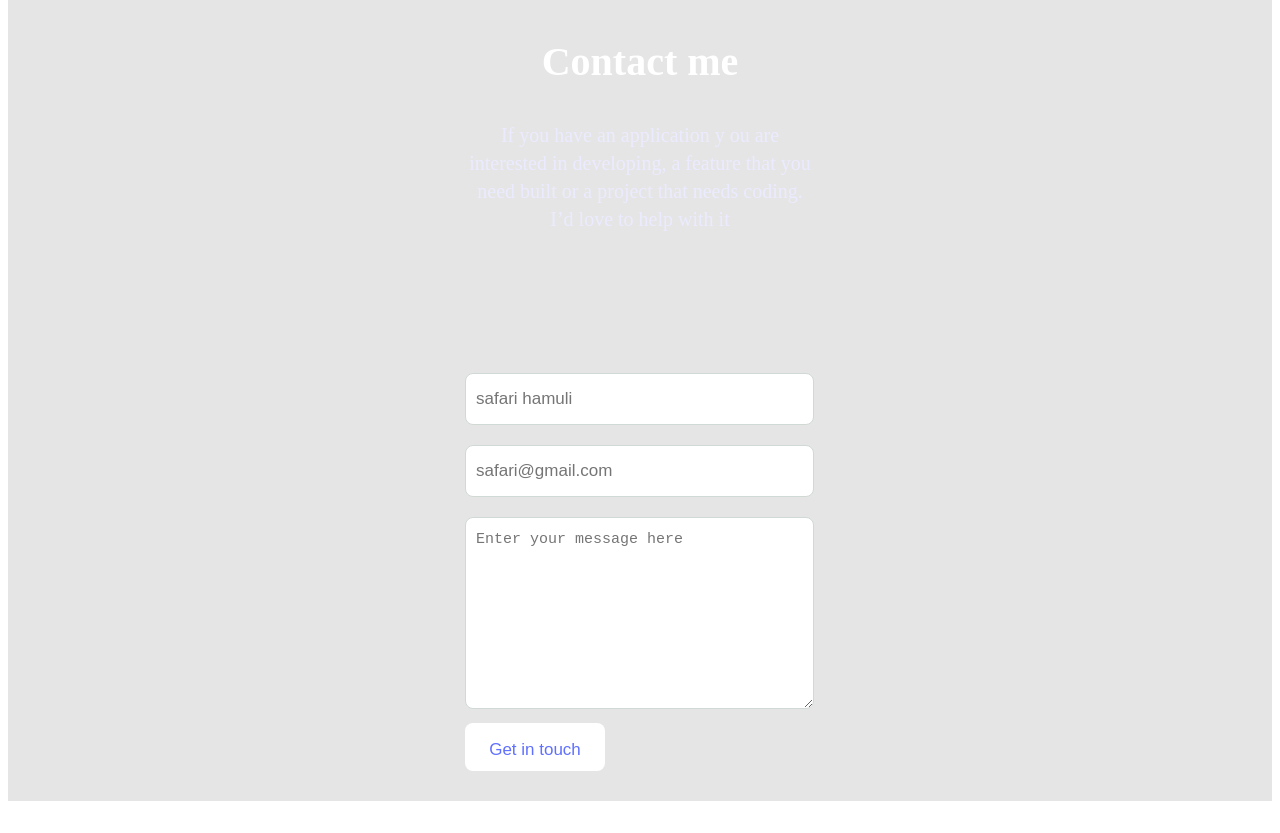
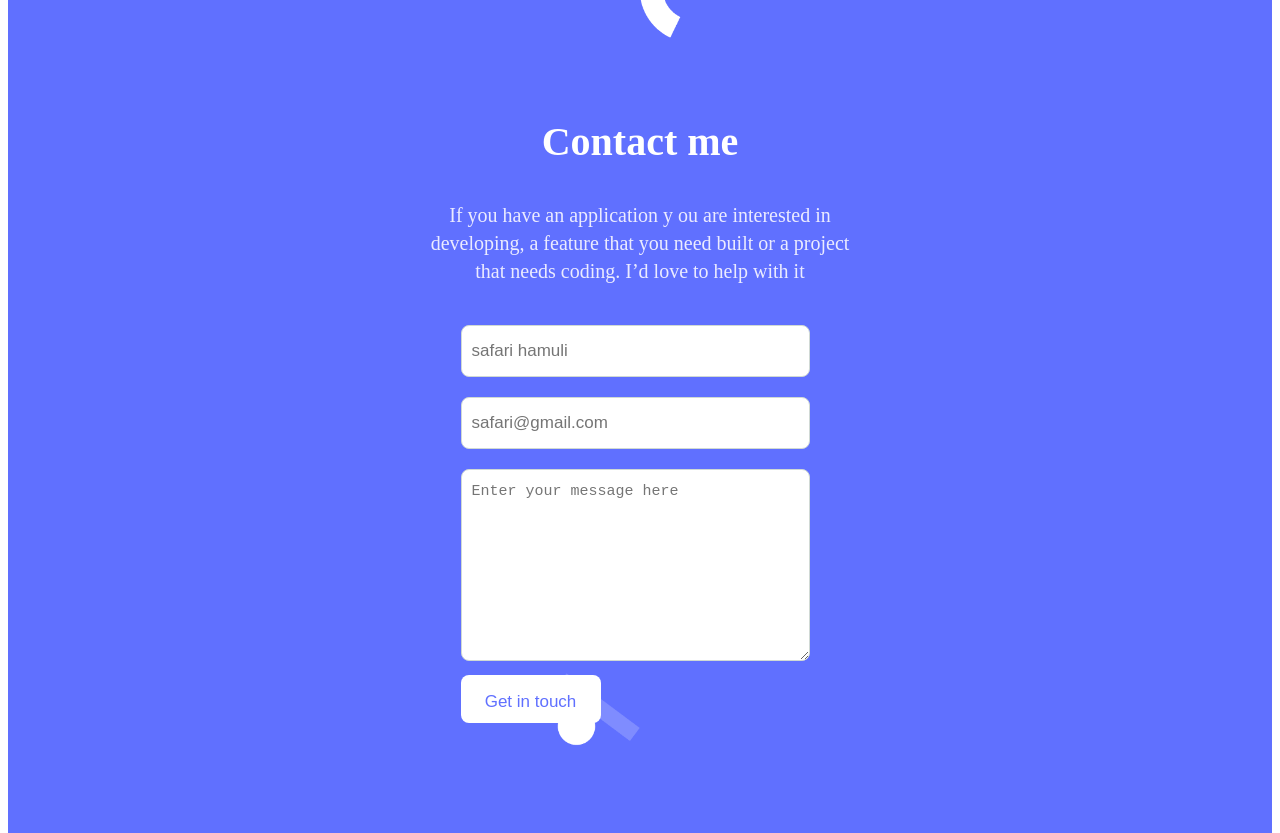
Before and after one commit to danielsafari143/portfolio-mobile-layout, a website: page index.html in a window 1280 px wide. Shown: the part 4116-4949 px from the top of the page. Before the commit the page ends 4917 px from the top, so only its background shows below. Drawn offline with Linux system fonts and the light colour scheme.

Commit message:
first change

```diff
--- a/css/style.css
+++ b/css/style.css
@@ -470,14 +470,22 @@ h3 {
   line-height: 28px;
   text-align: center;
   color: #ebebff;
+  width: 447px;
 }
 
-.form {
+.form-block {
   display: flex;
   flex-direction: column;
   align-items: center;
+  width: 420px;
   background-image: url("../img/back-mob.png");
-  width: 327px;
+  background-size: contain;
+  background-repeat: no-repeat;
+  display: flex;
+  flex-direction: column;
+  justify-content: center;
+  padding-top: 180px;
+
 }
 
 .input-email-li {
@@ -542,3 +550,18 @@ h3 {
   margin-bottom: 10px;
 
 }
+
+.form-container{
+  display: flex;
+  flex-direction: column;
+  justify-content: center;
+}
+.former-block {
+  background-color: #6070ff;
+  display: flex;
+  flex-direction: column;
+  justify-content: center;
+  align-items: center;
+  border-top-left-radius: 90px;
+  padding-bottom: 80px;
+}
--- a/index.html
+++ b/index.html
@@ -227,7 +227,9 @@
                 </div>
             </div>
         </div>
-
+    </div>
+    <form class="former-block">
+                <div class="form-block">
                     <section>
                         <h1 class="contact">Contact me</h1>
                             <p class="paragraph">If you have an application y ou are interested in developing,
@@ -235,8 +237,6 @@
                                 coding. I’d love to help with it
                             </p>
                         </section>
-
-            <form class="form-block">
                             <section>
                                   <ul class="form-container">
                                     <li class="input-name input-email-li">
@@ -258,6 +258,7 @@
                                     </li>
                                 </ul>
                            </section>
+                </div>
              </form>
             </body>
             </html>
```
Lines whose indentation alone changed are shown as unchanged.
